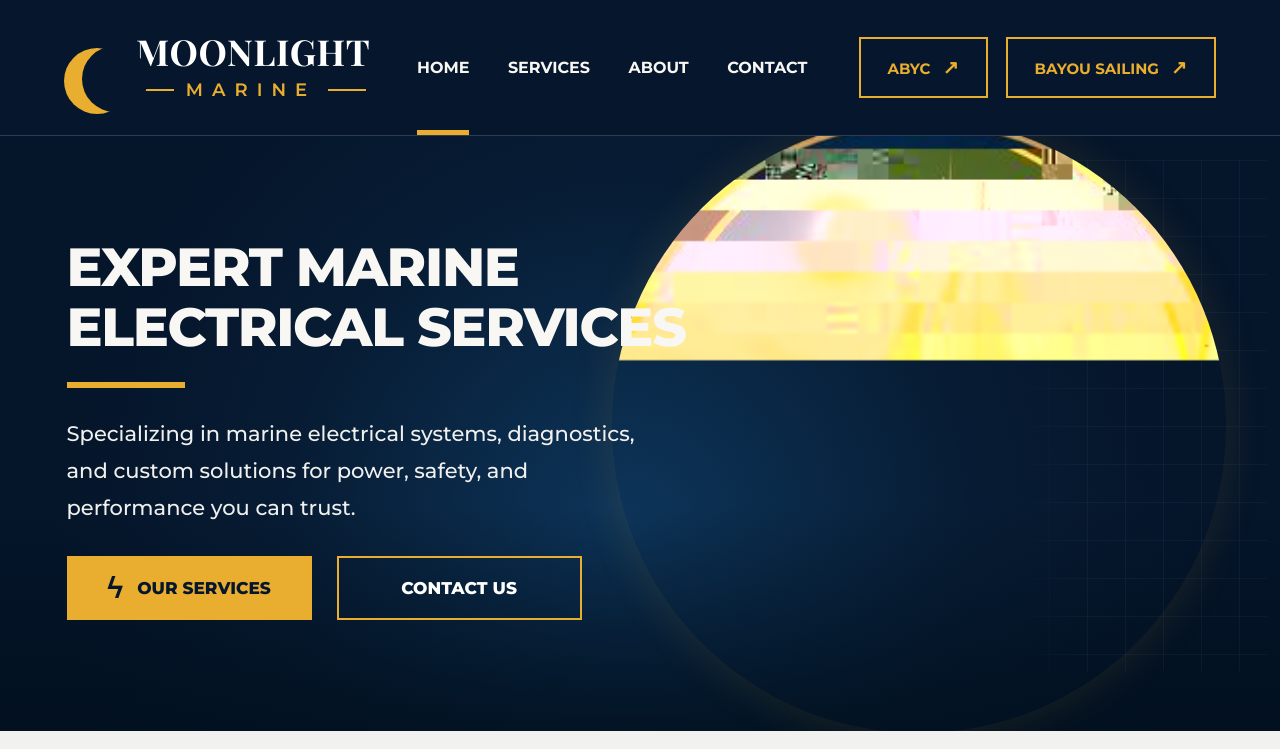
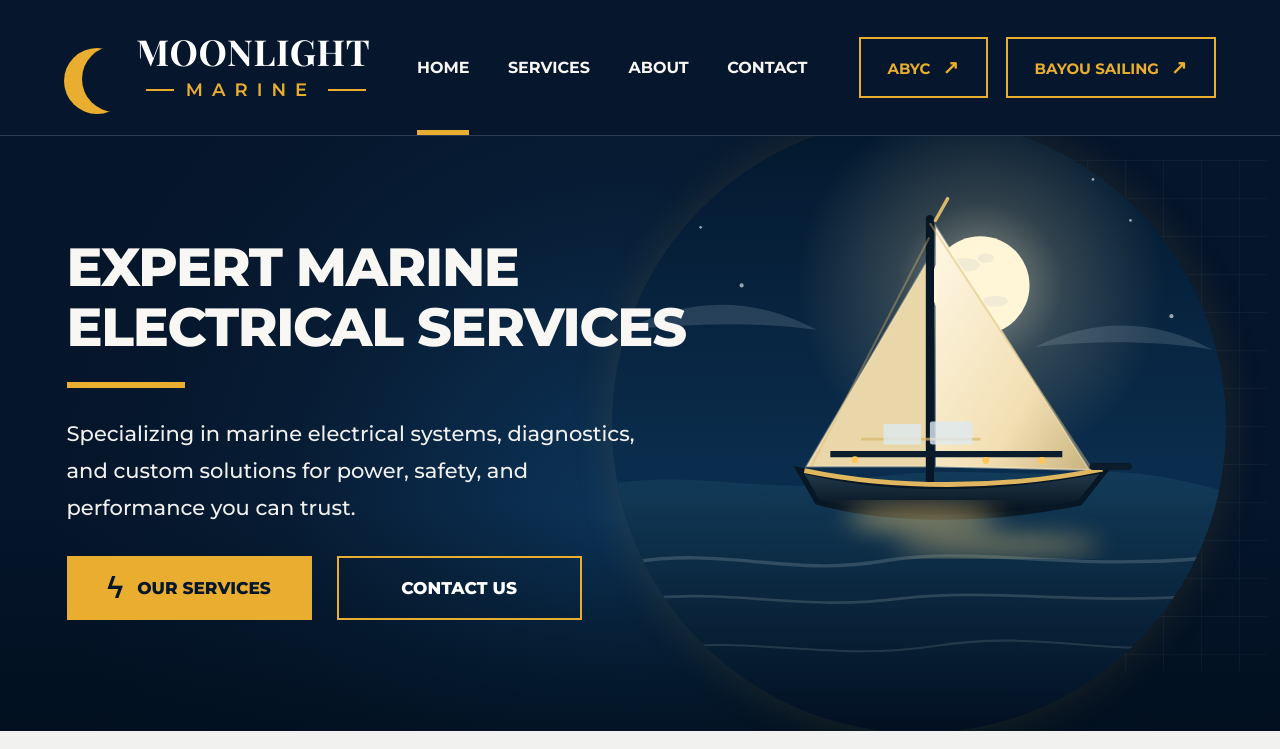
Before and after one commit to CRB062024/moonlight-marine, a Next.js app: page / in a window 1280 px wide. Shown: the top 749 px of the page. Built offline with nearby package versions, Linux system fonts and the light colour scheme.

Commit message:
Use approved moonlit sailboat artwork in homepage hero

```diff
--- a/app/page.tsx
+++ b/app/page.tsx
@@ -48,7 +48,7 @@
           </div>
         </div>
         <div className="sailboat-frame">
-          <img src="/moonlight-approved-hero.jpg" alt="Moonlit sailboat on the water" className="approved-hero-image" />
+          <img src="/sailboat.svg" alt="Moonlit sailboat on the water" className="approved-hero-image" />
         </div>
       </section>
 
```
